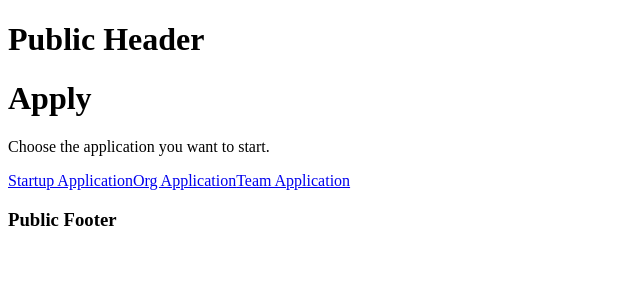
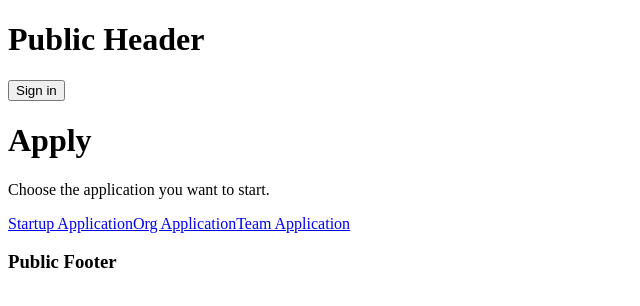
Before and after one commit to CSES-Dev/bsl-platform, a Next.js app: page /apply in a window 1280 px wide. Shown: the top 306 px of the page, without its empty margins (0-640 px from the left). Built offline with nearby package versions, Linux system fonts and the light colour scheme; no server answers.

Commit message:
Add Sign in / Sign out UI and server-side session in header

```diff
--- /dev/null
+++ b/components/auth/AuthButton.tsx
@@ -0,0 +1,38 @@
+"use client";
+
+import { useSession, signIn, signOut } from "next-auth/react";
+
+export default function AuthButton() {
+  const { data: session, status } = useSession();
+
+  if (status === "loading") {
+    return <span className="text-sm text-gray-500">Loading…</span>;
+  }
+
+  if (session?.user) {
+    return (
+      <div className="flex items-center gap-2">
+        <span className="text-sm text-gray-600">
+          {session.user.email ?? session.user.name ?? "Signed in"}
+        </span>
+        <button
+          type="button"
+          onClick={() => signOut()}
+          className="rounded border border-gray-300 px-3 py-1.5 text-sm hover:bg-gray-100"
+        >
+          Sign out
+        </button>
+      </div>
+    );
+  }
+
+  return (
+    <button
+      type="button"
+      onClick={() => signIn("google")}
+      className="rounded border border-gray-300 px-3 py-1.5 text-sm hover:bg-gray-100"
+    >
+      Sign in
+    </button>
+  );
+}
--- a/components/layout/PublicLayout.tsx
+++ b/components/layout/PublicLayout.tsx
@@ -1,20 +1,30 @@
 import React from "react";
+import { auth } from "@/auth";
+import AuthButton from "@/components/auth/AuthButton";
 
-export default function PublicLayout({
+export default async function PublicLayout({
   children,
 }: {
   children: React.ReactNode;
 }) {
+  const session = await auth();
+
   return (
     <>
-      {/* Header Placeholder */}
-      <header>
+      <header className="flex items-center justify-between border-b px-4 py-2">
         <h1>Public Header</h1>
+        <div className="flex items-center gap-4">
+          {session?.user && (
+            <span className="text-sm text-gray-500" title="Server session">
+              Server: {session.user.email ?? session.user.name}
+            </span>
+          )}
+          <AuthButton />
+        </div>
       </header>
 
       <main>{children}</main>
 
-      {/* Footer Placeholder */}
       <footer>
         <h3>Public Footer</h3>
       </footer>
```
